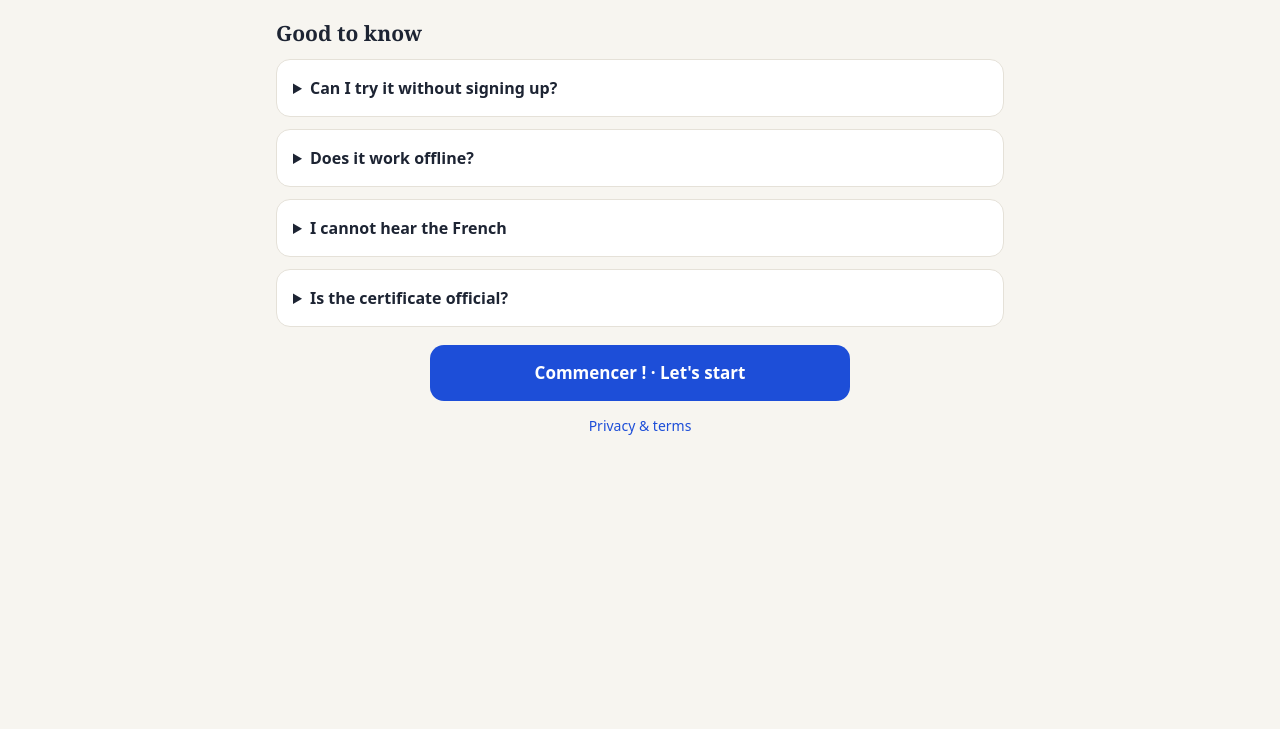
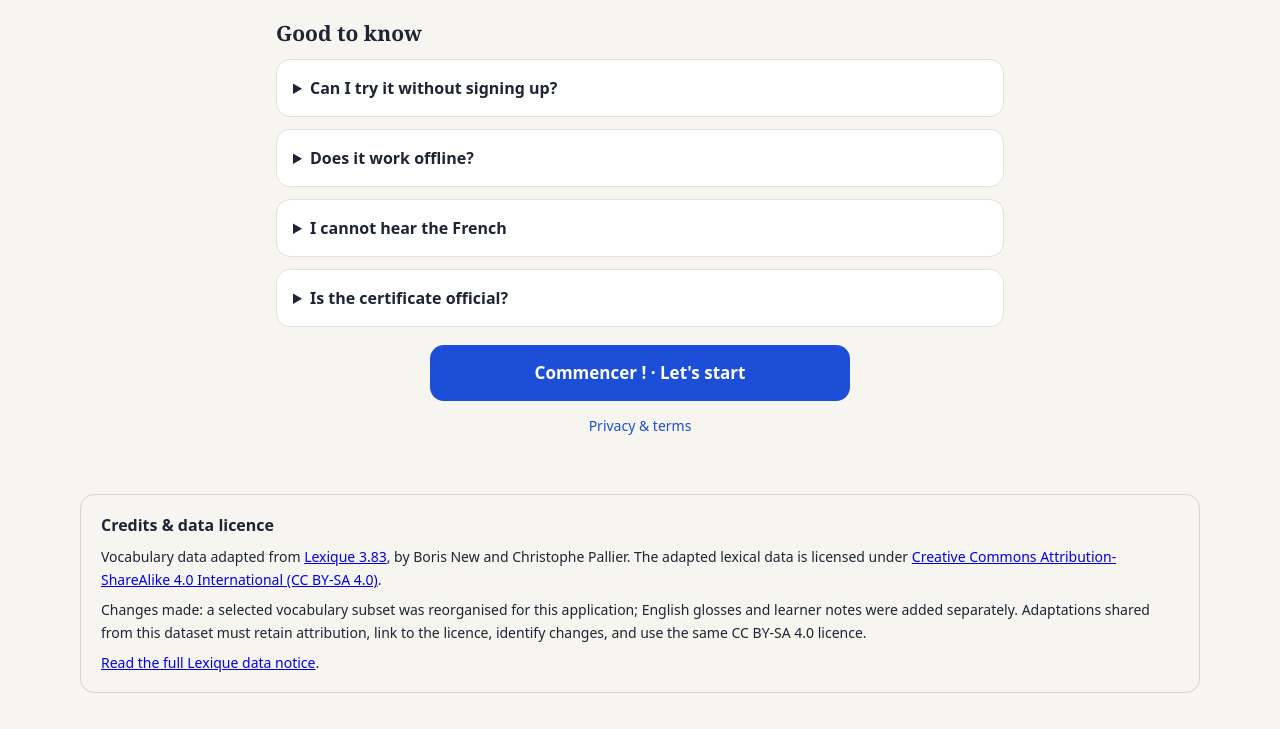
Before and after one commit to oyetayo4real-rgb/French-Academy-, a website with bundled scripts: page index.html in a window 1280 px wide. Shown: the part 1594-2323 px from the top of the page. Before the commit the page ends 2064 px from the top, so only its background shows below. Built offline with nearby package versions, Linux system fonts and the light colour scheme.

Commit message:
Add Lexique credits and licence notice to app

```diff
--- a/index.html
+++ b/index.html
@@ -822,4 +822,10 @@ function boot(){if("serviceWorker" in navigator&&/^https?:/.test(location.protoc
   else if(guestOk()){view="home";render()}else{let seen=null;try{seen=localStorage.getItem("fa_seen")}catch(e){}view=seen?"auth":"landing";render()}}
 boot();
 
-</script><script type="module" src="/features/french-intelligence-compat.mjs"></script><script src="/features/ai-classroom.js?v=20261017-2" onerror="document.getElementById('app').insertAdjacentHTML('afterbegin','<div class=&quot;card err&quot; role=&quot;alert&quot;>AI Tutor and Dictionary could not load their feature script. Please reload this page or open it in Chrome.</div>')"></script></body></html>
+</script><script type="module" src="/features/french-intelligence-compat.mjs"></script><script src="/features/ai-classroom.js?v=20261017-2" onerror="document.getElementById('app').insertAdjacentHTML('afterbegin','<div class=&quot;card err&quot; role=&quot;alert&quot;>AI Tutor and Dictionary could not load their feature script. Please reload this page or open it in Chrome.</div>')"></script><footer id="lexique-credits" aria-labelledby="lexique-credits-title" style="box-sizing:border-box;max-width:1120px;width:calc(100% - 32px);margin:24px auto 36px;padding:18px 20px;border:1px solid rgba(127,127,127,.28);border-radius:14px;font-size:14px;line-height:1.6;color:inherit">
+  <h2 id="lexique-credits-title" style="font-size:1rem;margin:0 0 8px">Credits &amp; data licence</h2>
+  <p style="margin:0 0 8px">Vocabulary data adapted from <a href="https://www.lexique.org/" target="_blank" rel="noopener noreferrer">Lexique 3.83</a>, by Boris New and Christophe Pallier. The adapted lexical data is licensed under <a href="https://creativecommons.org/licenses/by-sa/4.0/" target="_blank" rel="noopener noreferrer">Creative Commons Attribution-ShareAlike 4.0 International (CC BY-SA 4.0)</a>.</p>
+  <p style="margin:0 0 8px">Changes made: a selected vocabulary subset was reorganised for this application; English glosses and learner notes were added separately. Adaptations shared from this dataset must retain attribution, link to the licence, identify changes, and use the same CC BY-SA 4.0 licence.</p>
+  <p style="margin:0"><a href="/LEXIQUE-NOTICE.md">Read the full Lexique data notice</a>.</p>
+</footer>
+</body></html>
```
